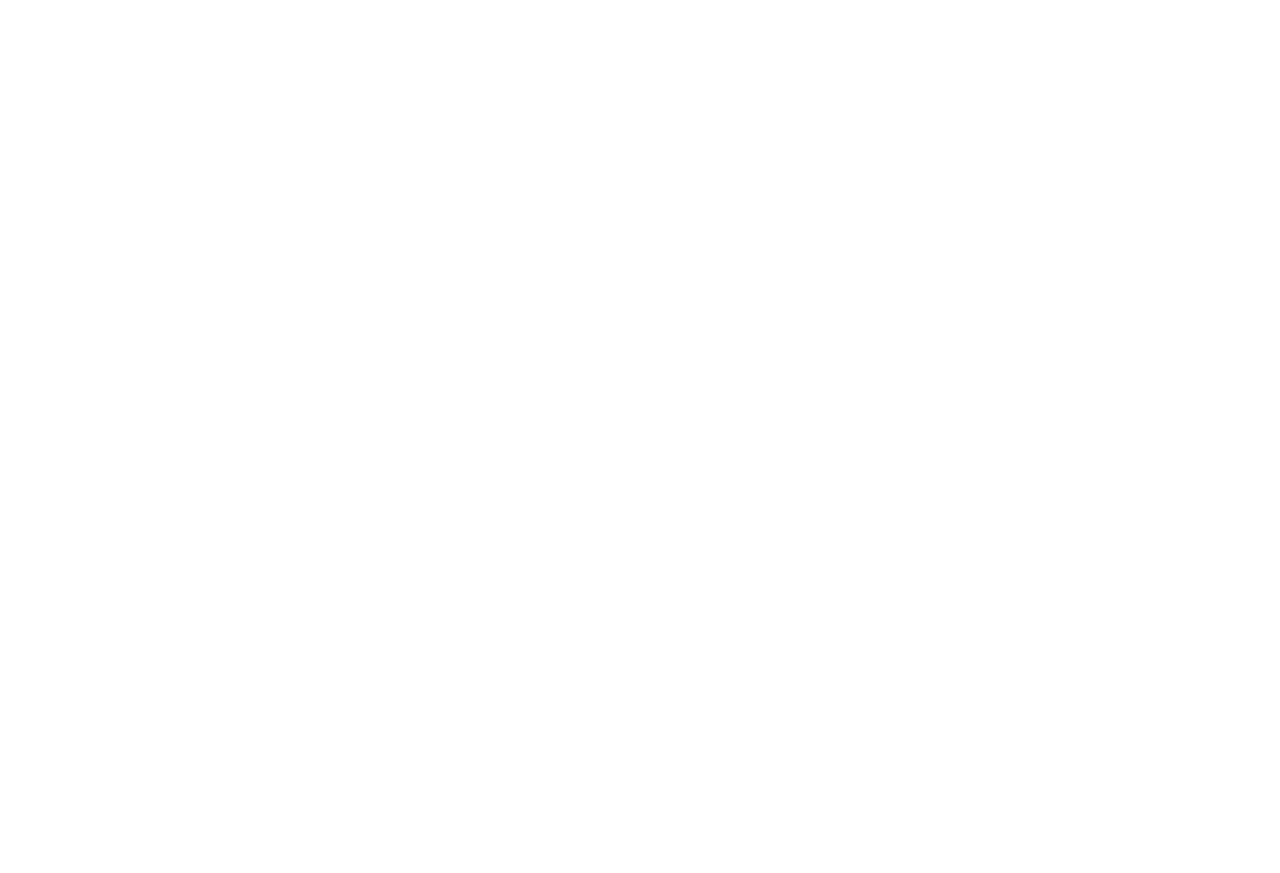
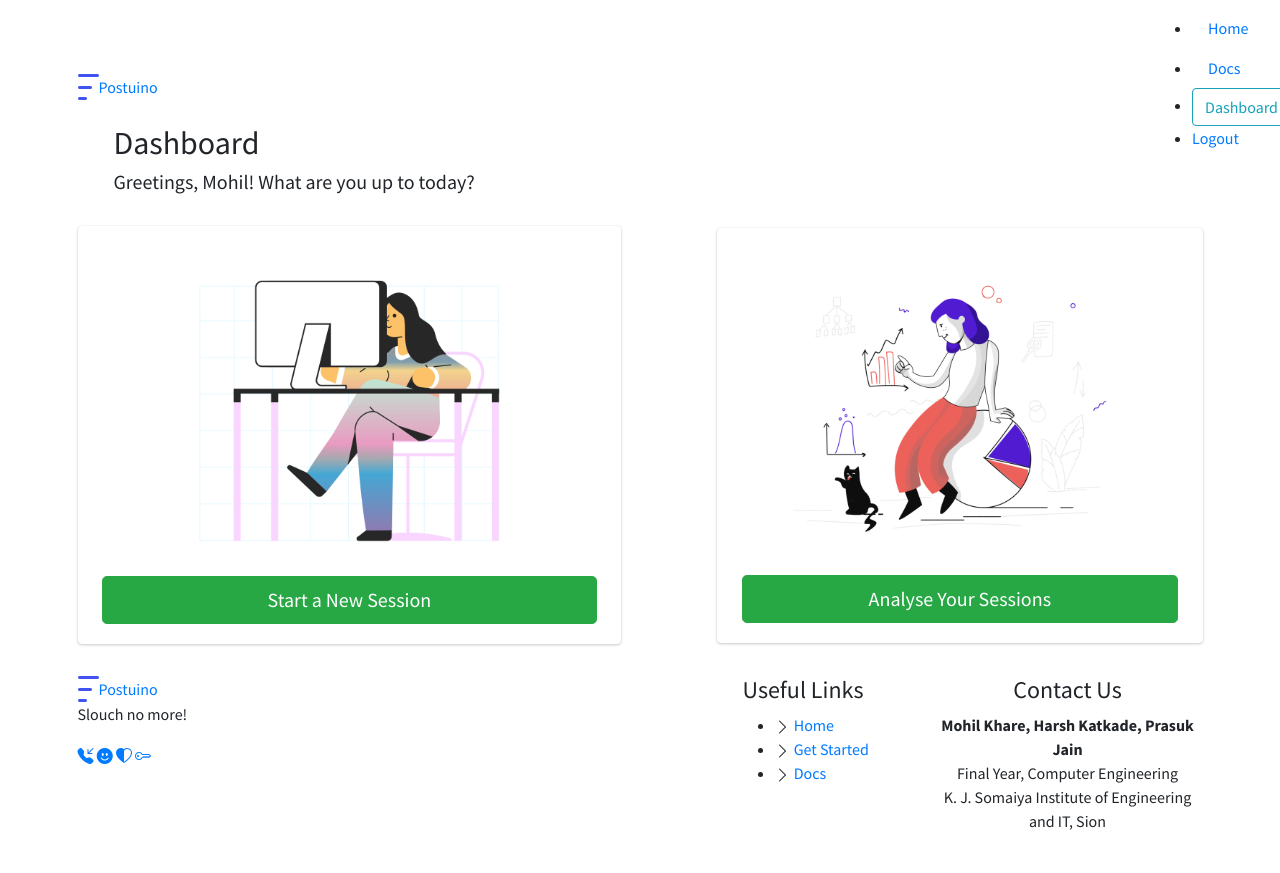
Before and after one commit to mohilkhare1708/postuino, a Django app: page /choose/ in a window 1280 px wide. Before the commit the page is empty. Before the commit the page ends 800 px from the top, so only its background shows below. Run offline with Django 3.2, Linux system fonts and the light colour scheme; the visitor is signed in with stand-in values (Sample User, id 1); some libraries are stand-ins or nearby versions.

Commit message:
choose page completed

```diff
--- a/mainapp/templates/mainapp/base.html
+++ b/mainapp/templates/mainapp/base.html
@@ -29,7 +29,7 @@
 	<header id="header" class="header fixed-top">
 		<div class="container-fluid container-xl d-flex align-items-center justify-content-between">
 
-			<a href="{% url 'home-page' %}" class="logo d-flex align-items-center" style="margin-left: -105px;">
+			<a href="{% url 'home-page' %}" class="logo d-flex align-items-center">
 				<img src="{% static 'img/logo.png' %}" alt="">
 				<span>Postuino</span>
 			</a>
--- a/mainapp/templates/mainapp/choose.html
+++ b/mainapp/templates/mainapp/choose.html
@@ -0,0 +1,63 @@
+{% extends 'mainapp/base.html' %} {% load static %} {% block content %}
+<div class="content" style="margin-top: 100px">
+  <div
+    class="
+      container-fluid container-xl
+      d-flex
+      align-items-center
+      justify-content-between
+    "
+  >
+    <div class="row ml-4 mr-4">
+      <h2 class="mt-4">Dashboard</h2>
+      <h5>Greetings, {{ name }}! What are you up to today?</h5>
+    </div>
+  </div>
+  <div
+    class="
+      container-fluid container-xl
+      d-flex
+      align-items-center
+      justify-content-between
+      mt-4
+    "
+  >
+    <div class="card" style="margin-right: 3em; margin-bottom: 2em;">
+      <div class="card-body">
+        <div class="row">
+            <img
+              src="{% static 'img/work.png' %}"
+              class="img-fluid"
+              style="text-align: left !important"
+            />
+        </div>
+        <div class="row">
+          <a href="{% url 'home-page' %}"
+            ><button type="button" class="btn btn-success btn-lg" style="width: 100%;">
+              Start a New Session
+            </button></a
+          >
+        </div>
+      </div>
+    </div>
+    <div class="card" style="margin-left: 3em; margin-bottom: 2em;">
+      <div class="card-body">
+        <div class="row">
+          <img
+            src="{% static 'img/analyse.png' %}"
+            class="img-fluid"
+            style="text-align: left !important"
+          />
+        </div>
+        <div class="row">
+          <a href="{% url 'home-page' %}"
+            ><button type="button" class="btn btn-success btn-lg" style="width: 100%;">
+              Analyse Your Sessions
+            </button></a
+          >
+        </div>
+      </div>
+    </div>
+  </div>
+</div>
+{% endblock content %}
--- a/mainapp/views.py
+++ b/mainapp/views.py
@@ -32,4 +32,4 @@
 
 @login_required
 def choose(request):
-    return render(request, 'mainapp/choose.html', {'title' :  'Choose'})
+    return render(request, 'mainapp/choose.html', {'title' :  'Choose', 'name' : 'Mohil'})
```
Also changed, not shown: mainapp/static/img/analyse.png (added), mainapp/static/img/work.png (added).
